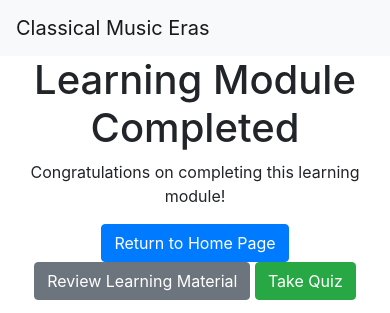
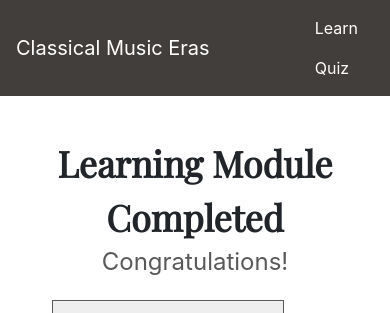
Before and after one commit to alaynamnguyen/ui-music-periods, a Flask app: page /learn_end in a window 390 px wide. Shown: the top 313 px of the page. Run offline with Flask 3, Linux system fonts and the light colour scheme; some libraries are stand-ins or nearby versions.

Commit message:
Updated nav bar and learn styling

```diff
--- /dev/null
+++ b/static/learn_end.js
@@ -0,0 +1,6 @@
+$(document).ready(function () {
+    $("#quizButton").click(function () {
+        event.preventDefault();
+        window.location.href = "/quiz/1";
+    });
+});
--- a/static/main.css
+++ b/static/main.css
@@ -1,3 +1,15 @@
+/* NAV BAR */
+.navbar {
+    background-color: #423e3bff;
+}
+.navbar-brand,
+.nav-link {
+    color: white;
+}
+.navbar-brand:hover,
+.nav-link:hover {
+    color: white;
+}
 /* HOME PAGE */
 .home {
     display: flex;
@@ -7,12 +19,13 @@
     height: 90vh;
     text-align: center;
 }
-.home p {
+.home p,
+.subtitle {
     font-size: 24px;
     color: #595959;
 }
 .playfair {
-    font-family: 'Playfair Display';
+    font-family: "Playfair Display";
 }
 .home-title {
     font-size: 32pt;
@@ -59,7 +72,7 @@
     height: 200px;
     width: 200px;
     margin: 0px;
-    padding: 0px;;
+    padding: 0px;
 }
 .spacer {
     display: inline-block;
@@ -67,6 +80,10 @@
 }
 
 /* LEARN PAGE */
+#learn-container,
+#learn-end-container {
+    margin-top: 40px;
+}
 #learn-title {
     font-weight: bold;
     font-size: 36px;
--- a/templates/layout.html
+++ b/templates/layout.html
@@ -24,14 +24,25 @@
             rel="stylesheet"
             href="{{url_for('static', filename='main.css')}}"
         />
-        <link href='https://fonts.googleapis.com/css?family=Playfair Display' rel='stylesheet'>
+        <link
+            href="https://fonts.googleapis.com/css?family=Playfair Display"
+            rel="stylesheet"
+        />
 
         <title>Classical Music Eras</title>
     </head>
     <body>
-        <nav class="navbar navbar-expand-lg navbar-light bg-light">
+        <nav class="navbar navbar-expand-lg">
             <div class="container-fluid">
                 <a class="navbar-brand" href="/">Classical Music Eras</a>
+                <ul class="navbar-nav ml-auto">
+                    <li class="nav-item mr-3">
+                        <a class="nav-link" href="/learn/1">Learn</a>
+                    </li>
+                    <li class="nav-item mr-3">
+                        <a class="nav-link" href="/restart_quiz">Quiz</a>
+                    </li>
+                </ul>
             </div>
         </nav>
 
--- a/templates/learn.html
+++ b/templates/learn.html
@@ -13,7 +13,7 @@
 <div id="learn-container" class="container-fluid">
     <div class="row">
         <div class="col-md-12 mx-auto">
-            <div id="learn-title"></div>
+            <div id="learn-title" class="playfair home-title"></div>
         </div>
     </div>
     <div class="row">
--- a/templates/learn_end.html
+++ b/templates/learn_end.html
@@ -1,11 +1,49 @@
 {% extends "layout.html" %} {% block content %}
-<div class="container text-center">
-  <h1>Learning Module Completed</h1>
-  <p>Congratulations on completing this learning module!</p>
-  <div>
-    <a href="/" class="btn btn-primary">Return to Home Page</a>
-    <a href="/learn/1" class="btn btn-secondary">Review Learning Material</a>
-    <a href="/quiz/1" class="btn btn-success">Take Quiz</a>
-  </div>
+
+<script
+    type="text/javascript"
+    src="{{ url_for('static', filename = 'learn_end.js') }}"
+></script>
+
+<div id="learn-end-container" class="container text-center">
+    <div class="row">
+        <div class="col-md-12 mx-auto">
+            <div id="learn-title" class="playfair home-title">
+                Learning Module Completed
+            </div>
+            <div class="subtitle">Congratulations!</div>
+        </div>
+    </div>
+    <div class="row">
+        <div class="col-md-12 mx-auto">
+            <div class="home-buttons">
+                <div class="button-cards">
+                    <img
+                        src="https://tarangkd2113.github.io/ui-project-resources/home_page_learning.jpg"
+                    />
+                    <br /><br />
+                    <button id="startButton" class="home-button">
+                        <span class="home-button-text">Start Learning</span>
+                    </button>
+                </div>
+                <div class="spacer"></div>
+                <div class="button-cards">
+                    <img
+                        src="https://tarangkd2113.github.io/ui-project-resources/home_page_quiz.png"
+                    />
+                    <br /><br />
+                    <button id="quizButton" class="home-button">
+                        <span class="home-button-text">Try the Quiz</span>
+                    </button>
+                </div>
+            </div>
+        </div>
+    </div>
+
+    <!-- <div>
+        <a href="/learn/1" class="btn btn-secondary"
+            >Review Learning Material</a
+        >
+    </div> -->
 </div>
 {% endblock %}
```
Also changed, not shown: templates/home.html (+15 -7 lines).
